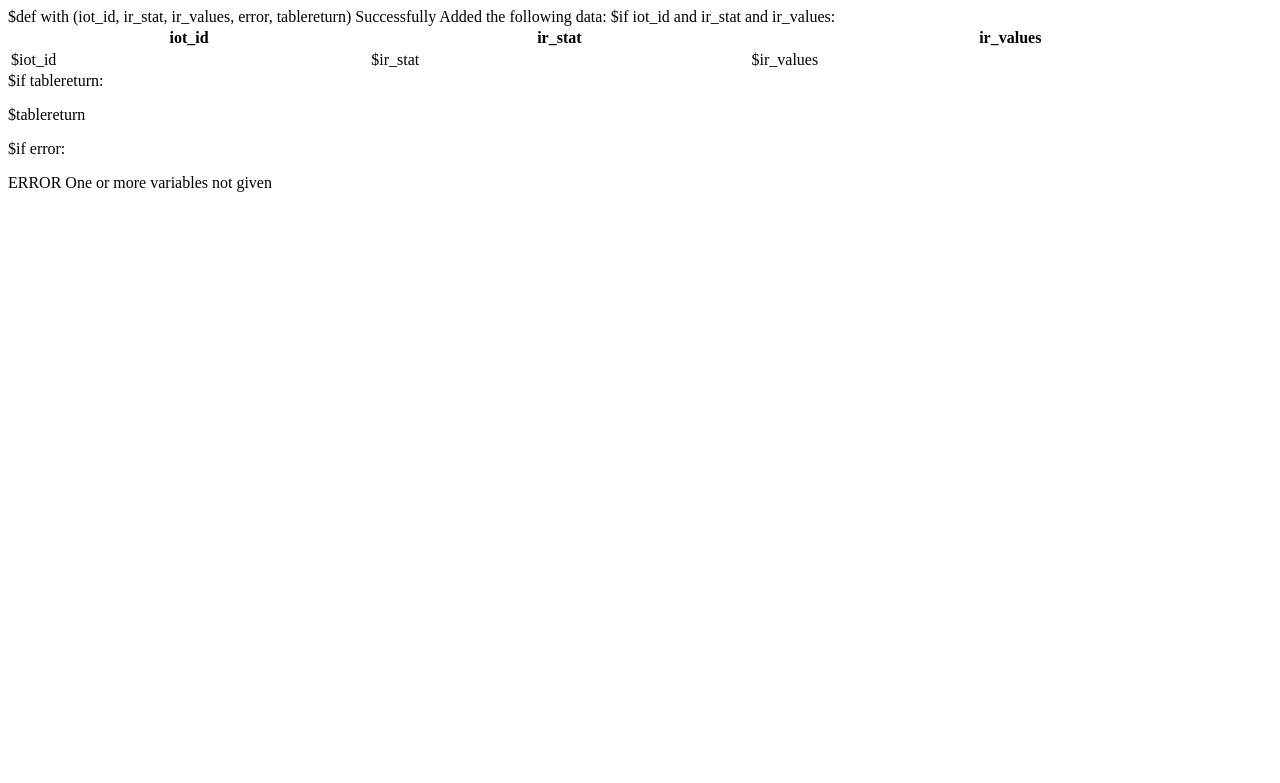
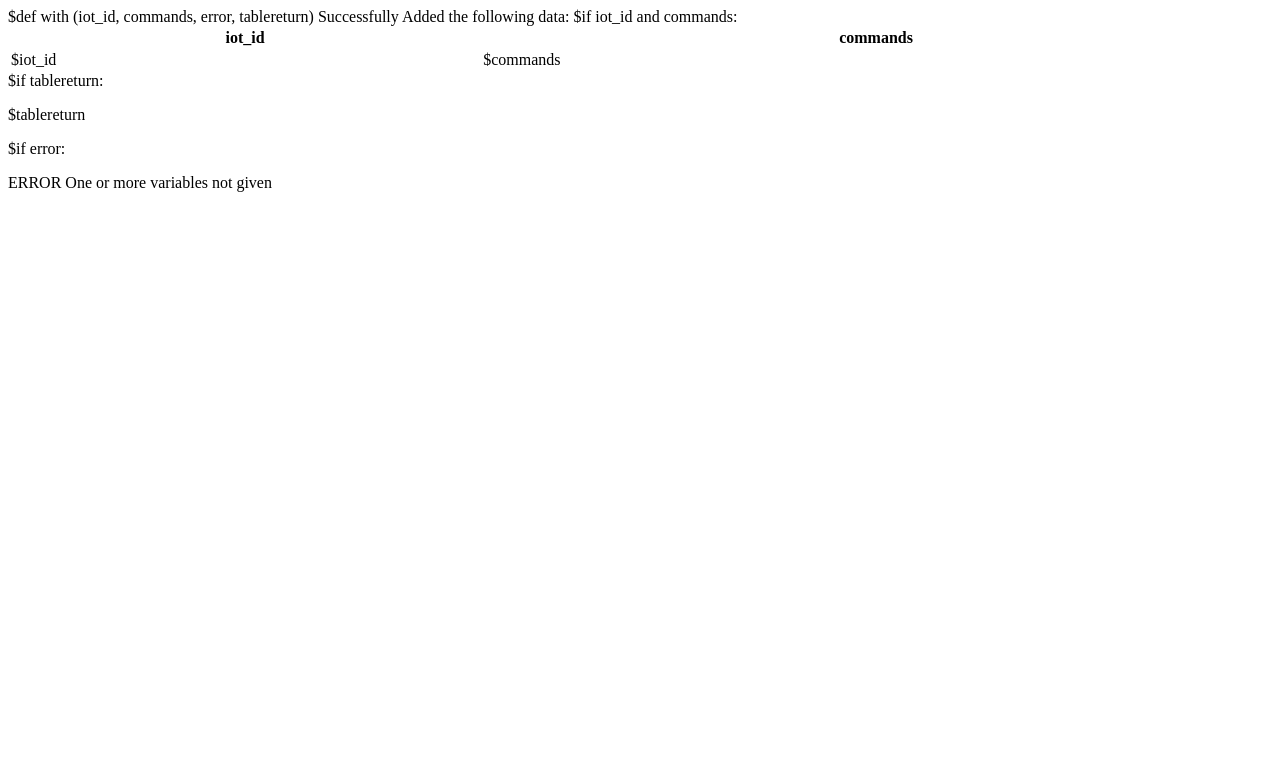
Before and after one commit to lukezon/SP-WebServer, a Python web app: template templates/sqladd.html in a window 1280 px wide. Shown: the top 783 px of the page. Run offline with Jinja, Linux system fonts and the light colour scheme; the template is opened without the code that fills it, so the values that code supplies are empty.

Commit message:
changed the table so that it accepts the proper input for integration with rpi section

```diff
--- a/templates/sqladd.html
+++ b/templates/sqladd.html
@@ -1,4 +1,4 @@
-$def with (iot_id, ir_stat, ir_values, error, tablereturn)
+$def with (iot_id, commands, error, tablereturn)
 
 <html>
     <head>
@@ -11,14 +11,12 @@
 <table style="width:100%">
   <tr>
     <th>iot_id</th>
-    <th>ir_stat</th>
-    <th>ir_values</th>
+    <th>commands</th>
   </tr>
-$if iot_id and ir_stat and ir_values:
+$if iot_id and commands:
   	<tr>
     	<td>$iot_id</td>
-    	<td>$ir_stat</td>
-    	<td>$ir_values</td>
+    	<td>$commands</td>
   	</tr>
 </table>
 $if tablereturn:
```
Also changed, not shown: 2 other files.
